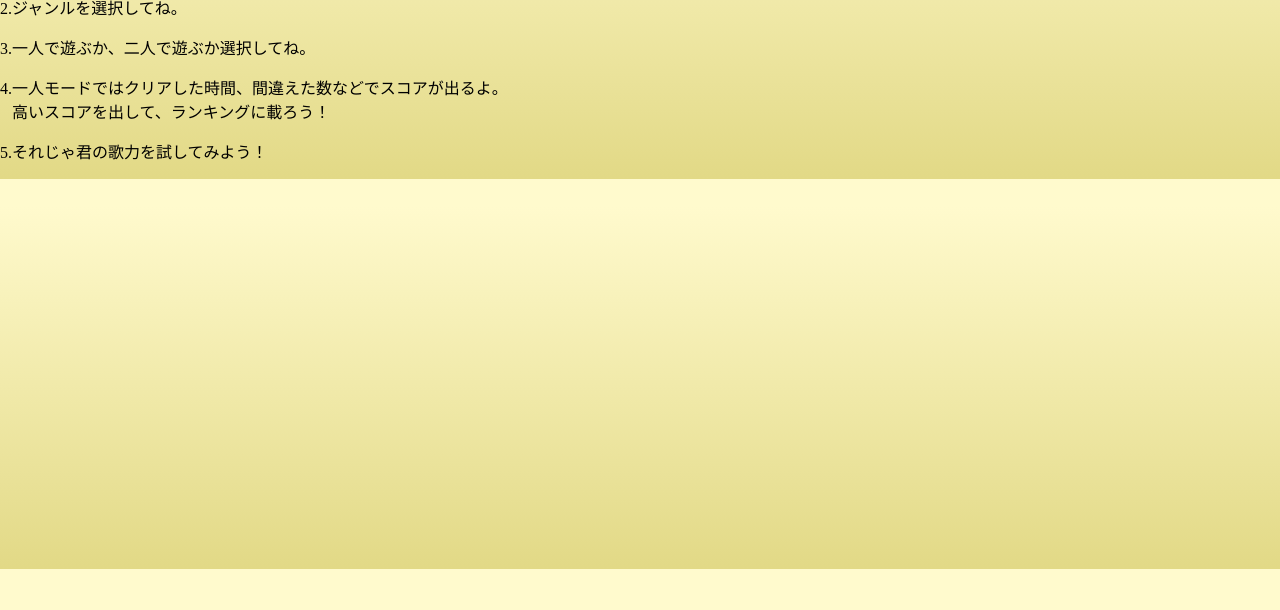
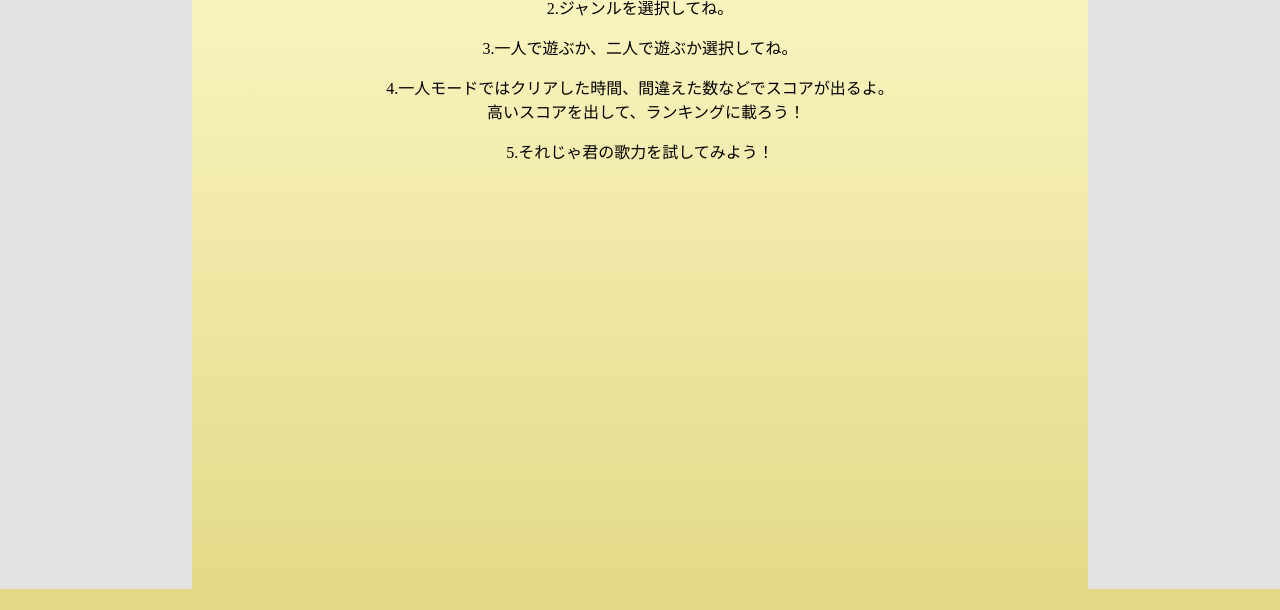
Before and after one commit to s1f10240027/CSex2-team-project, a Django app: template django1/musiq/templates/musiq/rules.html in a window 1280 px wide. Shown: the part 211-821 px from the top of the page. Before the commit the page ends 780 px from the top, so only its background shows below. Run offline with Django 5.2, Linux system fonts and the light colour scheme; the template is opened without the code that fills it, so the values that code supplies are empty.

Commit message:
他のページとのデザイン共有：カーテンの追加

```diff
--- a/django1/musiq/templates/musiq/rules.html
+++ b/django1/musiq/templates/musiq/rules.html
@@ -7,19 +7,24 @@
         <meta name="viewport" content="width=device-width, initial-scale=1.0">
         <title>MusiQ</title>
         <link rel="icon" href="{% static 'media/favicon.ico' %}" type="image/x-icon">
+        <link rel="stylesheet" href="{% static 'css/curtain.css' %}">
         <link rel="stylesheet" href="./../../../static/css/rules.css">
     </head>
     <body>
+        <div class="side-curtain left-curtain"></div>
+        <div class="side-curtain right-curtain"></div>
         <div class="topButton_container">
             <a href="{% url 'index' %}" class="topButton">
-                <button alt="Home Icon">topへ</button>
+                <img src="{% static 'media/home.png' %}" alt="Home Icon">TOPへ
             </a>
         </div>
+        <div class="container">
             <h1>あそびかた</h1>
             <p>1.<img src="{% static 'media/play-icon' %}" class="play-icon">を押してゲームスタート！</p>
             <p>2.ジャンルを選択してね。</p>
             <p>3.一人で遊ぶか、二人で遊ぶか選択してね。</p>
             <p>4.一人モードではクリアした時間、間違えた数などでスコアが出るよ。<br>&nbsp;&nbsp;&nbsp;高いスコアを出して、ランキングに載ろう！</p>
             <p>5.それじゃ君の歌力を試してみよう！</p>
+        </div
     </body>
 </html>
--- a/django1/static/css/rules.css
+++ b/django1/static/css/rules.css
@@ -4,6 +4,10 @@ body {
     background: linear-gradient(0deg, rgba(226,217,134,1) 0%, rgba(255,250,205,1) 93%);
     align-items: center;
     justify-content: center;
+}
+.container {
+    height: 100vh;
+    text-align: center;
 }
 
 h1{
```
Lines whose indentation alone changed are shown as unchanged.
